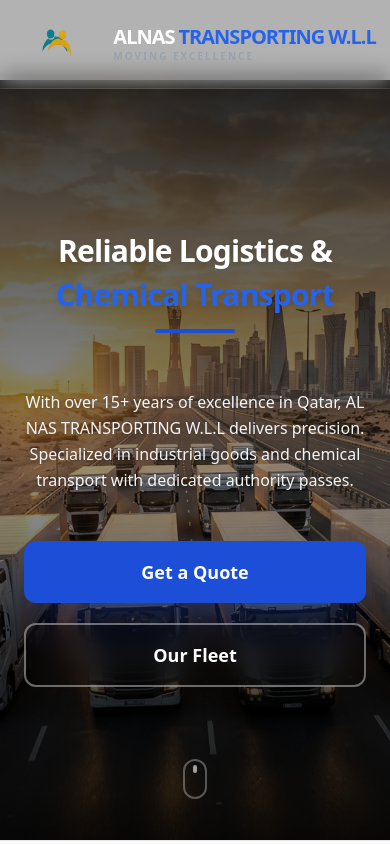
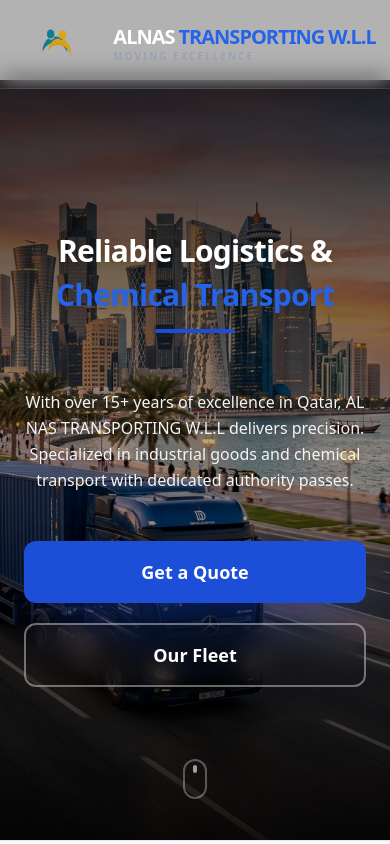
Before and after one commit to Shamilvv/booking-system, a Next.js app in the folder frontend/: page / in a window 390 px wide. Shown: the top 844 px of the page. Built offline with nearby package versions, Linux system fonts and the light colour scheme.

Commit message:
Update home background to blue trailer at Qatar Corniche with mobile optimizations

```diff
--- a/frontend/src/components/Hero.tsx
+++ b/frontend/src/components/Hero.tsx
@@ -7,15 +7,16 @@
             {/* Background Image with Enhanced Mobile Overlay */}
             <div className="absolute inset-0 z-0">
                 <Image
-                    src="/hero bg/professional_hero_bg.png"
-                    alt="Alnas Transportation Fleet"
+                    src="/hero bg/blue_trailer_corniche.png"
+                    alt="Alnas Transportation Blue Trailer at Qatar Corniche"
                     fill
-                    className="object-cover object-center lg:object-right-top"
+                    className="object-cover object-[65%_center] lg:object-center"
                     priority
                 />
-                {/* Mobile-first vertical gradient, transitions to horizontal on desktop */}
-                <div className="absolute inset-0 bg-gradient-to-b from-black/80 via-black/40 to-black/90 lg:bg-gradient-to-r lg:from-black/95 lg:via-black/60 lg:to-transparent z-10" />
+                {/* Mobile-optimized gradient: ensures text readability while showing the truck on the right */}
+                <div className="absolute inset-0 bg-gradient-to-b from-black/80 via-black/30 to-black/90 lg:bg-gradient-to-r lg:from-black/95 lg:via-black/40 lg:to-transparent z-10" />
             </div>
+
 
 
             <div className="relative z-20 max-w-7xl mx-auto px-6 sm:px-8 lg:px-12 py-24 lg:py-32 w-full">
```
Also changed, not shown: frontend/public/hero bg/blue_trailer_corniche.png (added).
